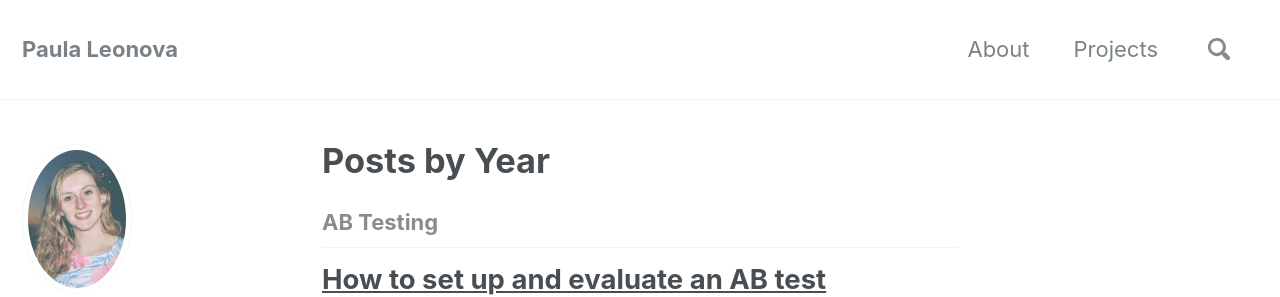
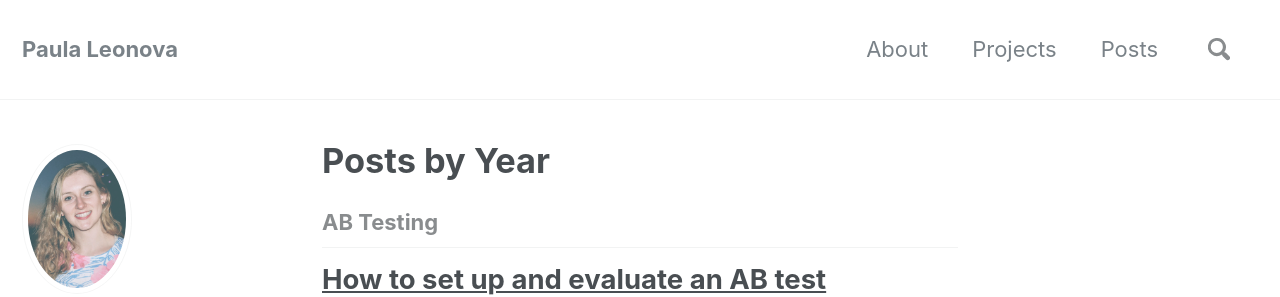
Before and after one commit to pleonova/pleonova.github.io, a Jekyll site: the page built from _pages/posts.md, in a window 1280 px wide and 900 px high. Shown: the top 297 px of the window. Built offline with Jekyll 4.4.1, drawn with Linux system fonts in a browser that asks for light colours; nearby versions of some CDN libraries.

Commit message:
Add Posts to navigation and remove tag ordering

```diff
--- a/_data/navigation.yml
+++ b/_data/navigation.yml
@@ -4,6 +4,8 @@ main:
     url: /about/
   - title: "Projects"
     url: /projects/
+  - title: "Posts"
+    url: /posts/
   # - title: "About"
   #   url: https://mmistakes.github.io/minimal-mistakes/about/
   # - title: "Sample Posts"
--- a/_pages/posts.md
+++ b/_pages/posts.md
@@ -7,6 +7,7 @@ header:
   #image: "/images/boats.jpg"
 ---
 
+<!--
 {% include base_path %}
 {% include group-by-array collection=site.posts field="tags" %}
 
@@ -17,3 +18,4 @@ header:
     {% include archive-single.html %}
   {% endfor %}
 {% endfor %}
+-->
```
